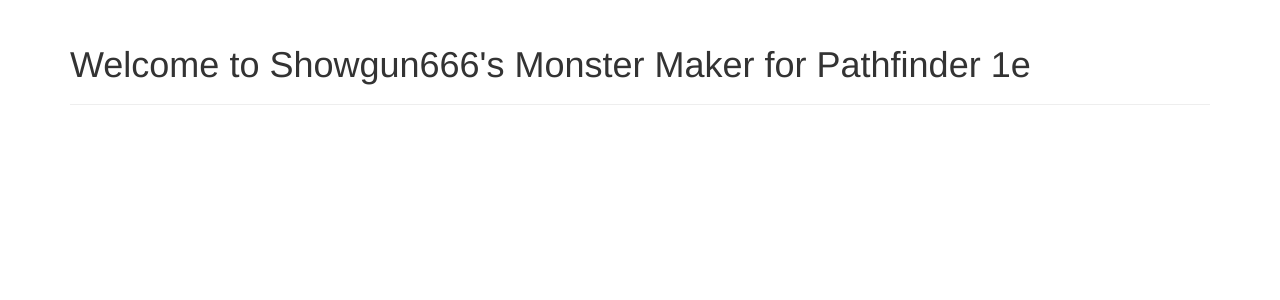
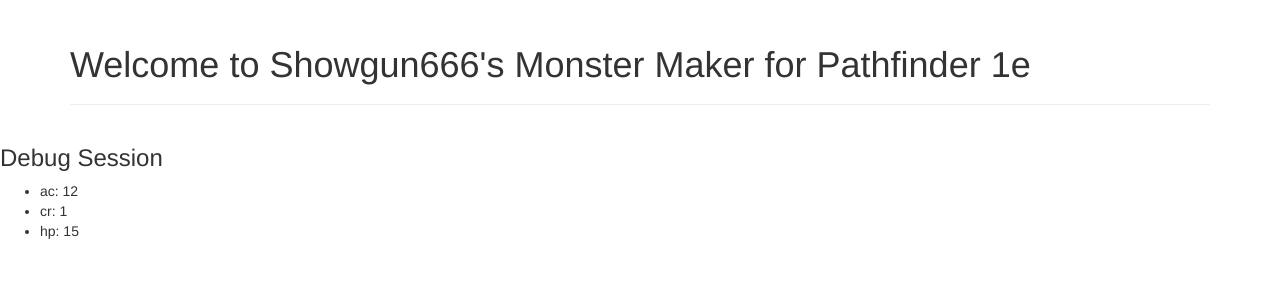
Before and after one commit to showgun666/MonsterMakerPF1e, a Flask app: page / in a window 1280 px wide. Shown: the part 51-351 px from the top of the page. Run offline with Flask 3, Linux system fonts and the light colour scheme; parts of the project's set-up code (start-up, migrations or seed data) failed here and were passed over; some libraries are stand-ins or nearby versions.

Commit message:
whole session is put out in plain text in footer for ease of debugging. the monster balancer tests are refactored for smarter use of the monster balancer. the app.py is updated for the monster balancer and can now be used to adjust cr with sliders as well as ac in a decent manner. still no way to reset the session and a lot of work left to do.

```diff
--- a/app.py
+++ b/app.py
@@ -4,14 +4,99 @@
 To be used as a tool for Dungeon Master's looking to quickly make custom monsters.
 """
 import traceback
-from flask import Flask, render_template
+import os
+import re
+from flask import Flask, render_template, request, redirect, url_for, session, jsonify
+from src.monster_balancer.monster_balancer import get_statistic_column, armor_class_deviated, determine_cr_float, generate_list_of_dictionaries, MONSTER_STATISTICS_BY_CR
 
 app = Flask(__name__)
+app.secret_key = re.sub(r"[^a-z\d]", "", os.path.realpath(__file__))
+
+ORIGIN_INDEX = 1
 
 @app.route("/")
 def main():
     """ Main route """
+    session["ac"] = get_statistic_column("Armor Class")[ORIGIN_INDEX]
+    session["cr"] = ORIGIN_INDEX
+    session["hp"] = get_statistic_column("Hit Points")[ORIGIN_INDEX]
     return render_template("index.html")
+
+@app.route("/settings")
+def settings():
+    """ Settings route """
+    return render_template("settings.html")
+
+@app.route("/creature-designer")
+def creature_designer():
+    """ Creature designer route """
+    return render_template("creature-designer.html")
+
+@app.route("/monster-balancer")
+def monster_balancer():
+    """ Monster balancer route """
+    session["average_ac_for_cr"] = get_statistic_column("Armor Class")[int(session["cr"])]
+    session["ac_deviation"] = armor_class_deviated(session["ac"], session["cr"])
+    session["cr_value_for_ac"] = determine_cr_float("Armor Class", int(session["ac"]))
+    ac_column = get_statistic_column("Armor Class")
+    min_ac = ac_column[0]
+    max_ac = ac_column[-1]
+    hp_column = get_statistic_column("Hit Points")
+    min_hp = hp_column[0]
+    max_hp = hp_column[-1]
+    return render_template(
+        "monster-balancer.html",
+        current_ac = session["ac"],
+        current_cr = session["cr"],
+        current_hp = session["hp"],
+        average_ac_for_cr = session["average_ac_for_cr"],
+        ac_deviation = session["ac_deviation"],
+        min_ac = min_ac,
+        max_ac = max_ac,
+        min_hp = min_hp,
+        max_hp = max_hp,
+        )
+
+@app.route('/update-monster-balancer-ac', methods=['POST'])
+def update_content_monster_balancer_ac():
+    """ AC Update route for monster balancer"""
+    session["ac"] = request.json['acSliderValue']
+    session["ac_deviation"] = armor_class_deviated(session["ac"], session["cr"])
+    session["cr_value_for_ac"] = determine_cr_float("Armor Class", int(session["ac"]))
+    return jsonify(
+        ac_deviation=session["ac_deviation"],
+        cr_value_for_ac=session["cr_value_for_ac"],
+                   )
+
+@app.route('/update-monster-balancer-hp', methods=['POST'])
+def update_content_monster_balancer_hp():
+    """ HP Update route for monster balancer"""
+    session["hp"] = request.json['hpSliderValue']
+
+    return jsonify(
+        expected_cr_for_hp = determine_cr_float("Hit Points", int(session["hp"]))
+                   )
+
+@app.route('/update-monster-balancer-cr', methods=['POST'])
+def update_content_monster_balancer_cr():
+    """ CR Update route for monster balancer"""
+    session["cr"] = request.json['crSliderValue']
+
+    average_ac_for_cr = get_statistic_column("Armor Class")[int(session["cr"])]
+    ac_column = get_statistic_column("Armor Class")
+    average_ac_for_cr = ac_column[int(session["cr"])]
+
+    average_hp_for_cr = get_statistic_column("Hit Points")[int(session["cr"])]
+
+    session["ac_deviation"] = armor_class_deviated(session["ac"], session["cr"])
+    session["cr_value_for_ac"] = determine_cr_float("Armor Class", int(session["ac"]))
+
+    return jsonify(
+        average_ac_for_cr = average_ac_for_cr,
+        ac_deviation = session["ac_deviation"],
+        cr_value_for_ac = session["cr_value_for_ac"],
+        average_hp_for_cr = average_hp_for_cr
+        )
 
 @app.errorhandler(404)
 def page_not_found(e):
--- a/templates/footer.html
+++ b/templates/footer.html
@@ -1,4 +1,10 @@
 <script src="https://ajax.googleapis.com/ajax/libs/jquery/1.11.3/jquery.min.js"></script>
 <script src="https://maxcdn.bootstrapcdn.com/bootstrap/3.3.6/js/bootstrap.min.js"></script>
+<h3>Debug Session</h3>
+<ul>
+    {% for key, value in session.items() %}
+    <li>{{ key }}: {{ value }}</li>
+    {% endfor %}
+</ul>
 </body>
 </html>
```
Also changed, not shown: tests/test_monster_balancer.py (+28 -0 lines).
